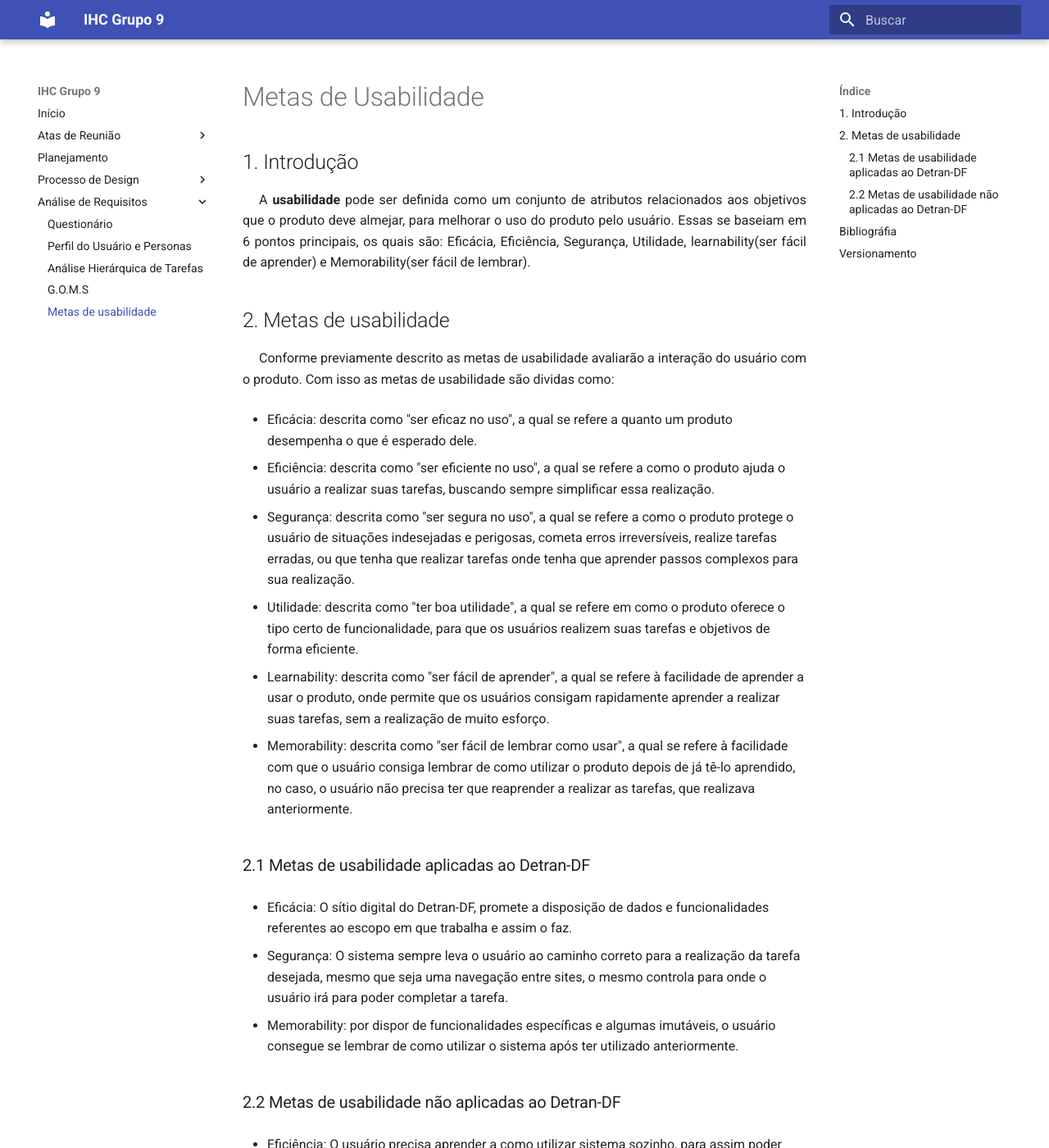
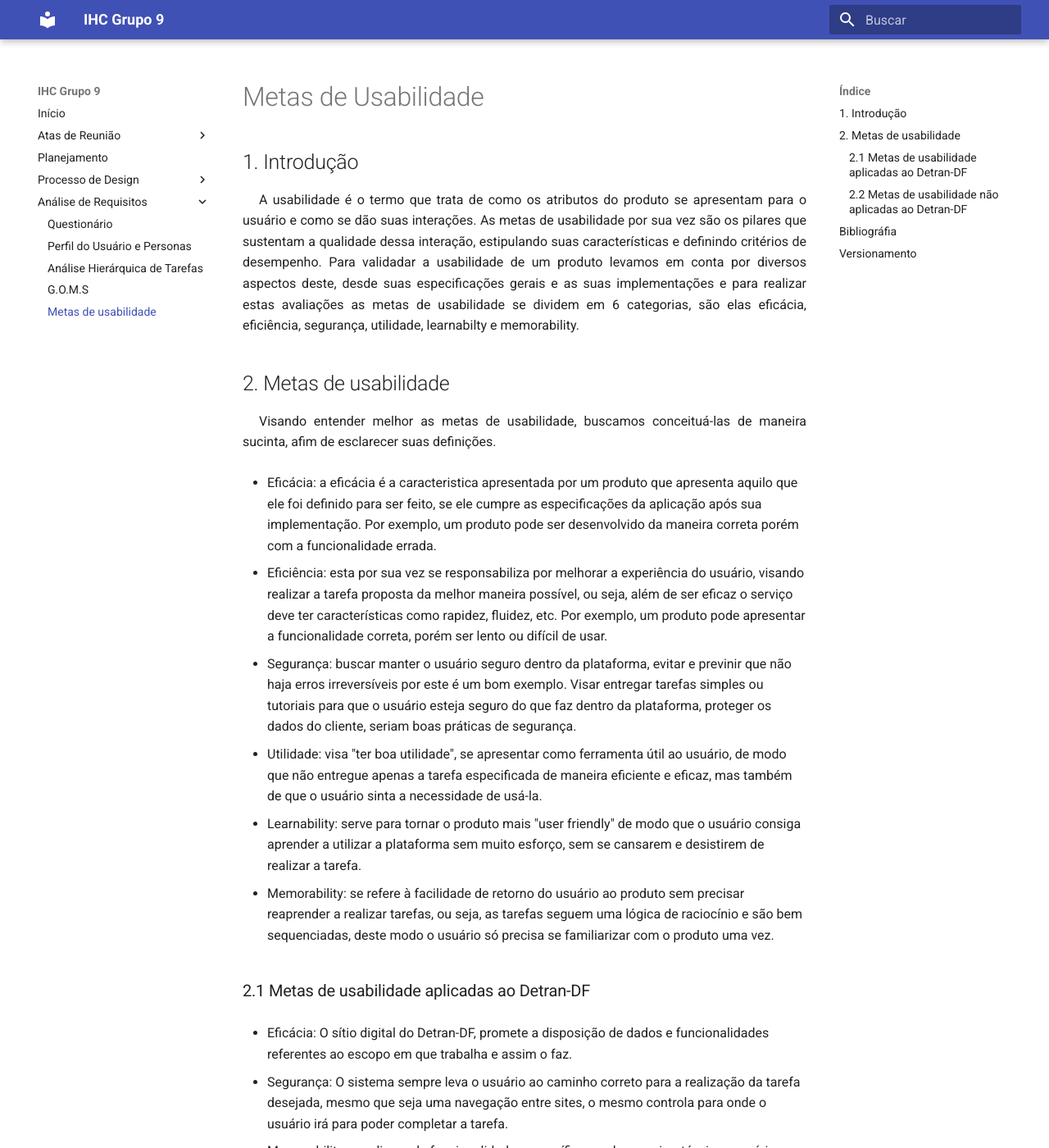
Before and after one commit to Interacao-Humano-Computador/2021.1-Detran-DF, an MkDocs documentation site: the page built from docs/analiseRequisitos/metas_de_usabilidade.md, in a window 1280 px wide and 1400 px high. Shown: the whole window at 82% size. Built offline with MkDocs 1.6.1 and Material for MkDocs 9.7.7, drawn with Linux system fonts in a browser that asks for light colours; some of the changed text lies outside the part shown.

Commit message:
updating and adding text

```diff
--- a/docs/analiseRequisitos/metas_de_usabilidade.md
+++ b/docs/analiseRequisitos/metas_de_usabilidade.md
@@ -3,26 +3,48 @@
 ## 1. Introdução
 
 <p style="text-indent: 20px; text-align: justify">
-A <b>usabilidade</b> pode ser definida como um conjunto de atributos relacionados aos objetivos que o produto deve almejar, para melhorar o uso do produto pelo usuário. Essas se baseiam em 6 pontos principais, os quais são: Eficácia, Eficiência, Segurança, Utilidade, learnability(ser fácil de aprender) e Memorability(ser fácil de lembrar).
+A usabilidade é o termo que trata de como os atributos do produto se
+apresentam para o usuário e como se dão suas interações. As metas de
+usabilidade por sua vez são os pilares que sustentam a qualidade dessa
+interação, estipulando suas características e definindo critérios de
+desempenho.
+
+Para validadar a usabilidade de um produto levamos em conta por
+diversos aspectos deste, desde suas especificações gerais e as suas
+implementações e para realizar estas avaliações as metas de usabilidade
+se dividem em 6 categorias, são elas eficácia, eficiência, segurança,
+utilidade, learnabilty e memorability.
 </p>
 
 ## 2. Metas de usabilidade
 
 <p style="text-indent: 20px; text-align: justify">
-Conforme previamente descrito as metas de usabilidade avaliarão a interação do usuário com o produto. Com isso as metas de usabilidade são dividas como:
+Visando entender melhor as metas de usabilidade, buscamos
+conceituá-las de maneira sucinta, afim de esclarecer suas
+definições.
 </p>
 
-- Eficácia: descrita como "ser eficaz no uso", a qual se refere a quanto um produto desempenha o que é esperado dele.
+- Eficácia: a eficácia é a caracteristica apresentada por um produto que apresenta aquilo que ele foi definido
+para ser feito, se ele cumpre as especificações da aplicação após sua implementação. Por exemplo, um produto
+pode ser desenvolvido da maneira correta porém com a funcionalidade errada.
 
-- Eficiência: descrita como "ser eficiente no uso", a qual se refere a como o produto ajuda o usuário a realizar suas tarefas, buscando sempre simplificar essa realização.
+- Eficiência: esta por sua vez se responsabiliza por melhorar a experiência do usuário, visando realizar a tarefa
+proposta da melhor maneira possível, ou seja, além de ser eficaz o serviço deve ter características como rapidez,
+fluidez, etc. Por exemplo, um produto pode apresentar a funcionalidade correta, porém ser lento ou difícil de usar.
 
-- Segurança: descrita como "ser segura no uso", a qual se refere a como o produto protege o usuário de situações indesejadas e perigosas, cometa erros irreversíveis, realize tarefas erradas, ou que tenha que realizar tarefas onde tenha que aprender passos complexos para sua realização.
+- Segurança: buscar manter o usuário seguro dentro da plataforma, evitar e previnir que não haja erros irreversíveis
+por este é um bom exemplo. Visar entregar tarefas simples ou tutoriais para que o usuário esteja seguro do que faz
+dentro da plataforma, proteger os dados do cliente, seriam boas práticas de segurança.
 
-- Utilidade: descrita como "ter boa utilidade", a qual se refere em como o produto oferece o tipo certo de funcionalidade, para que os usuários realizem suas tarefas e objetivos de forma eficiente.
+- Utilidade: visa "ter boa utilidade", se apresentar como ferramenta útil ao usuário, de modo que não entregue
+apenas a tarefa especificada de maneira eficiente e eficaz, mas também de que o usuário sinta a necessidade de usá-la.
 
-- Learnability: descrita como "ser fácil de aprender", a qual se refere à facilidade de aprender a usar o produto, onde permite que os usuários consigam rapidamente aprender a realizar suas tarefas, sem a realização de muito esforço.
+- Learnability: serve para tornar o produto mais "user friendly" de modo que o usuário consiga aprender a
+utilizar a plataforma sem muito esforço, sem se cansarem e desistirem de realizar a tarefa.
 
-- Memorability: descrita como "ser fácil de lembrar como usar", a qual se refere à facilidade com que o usuário consiga lembrar de como utilizar o produto depois de já tê-lo aprendido, no caso, o usuário não precisa ter que reaprender a realizar as tarefas, que realizava anteriormente.
+- Memorability: se refere à facilidade de retorno do usuário ao produto sem precisar reaprender a realizar tarefas,
+ou seja, as tarefas seguem uma lógica de raciocínio e são bem sequenciadas, deste modo o usuário só precisa se familiarizar
+com o produto uma vez.
 
 ### 2.1 Metas de usabilidade aplicadas ao Detran-DF
 
```
Also changed, not shown: other parts of docs/analiseRequisitos/metas_de_usabilidade.md (+1 -0 lines).
